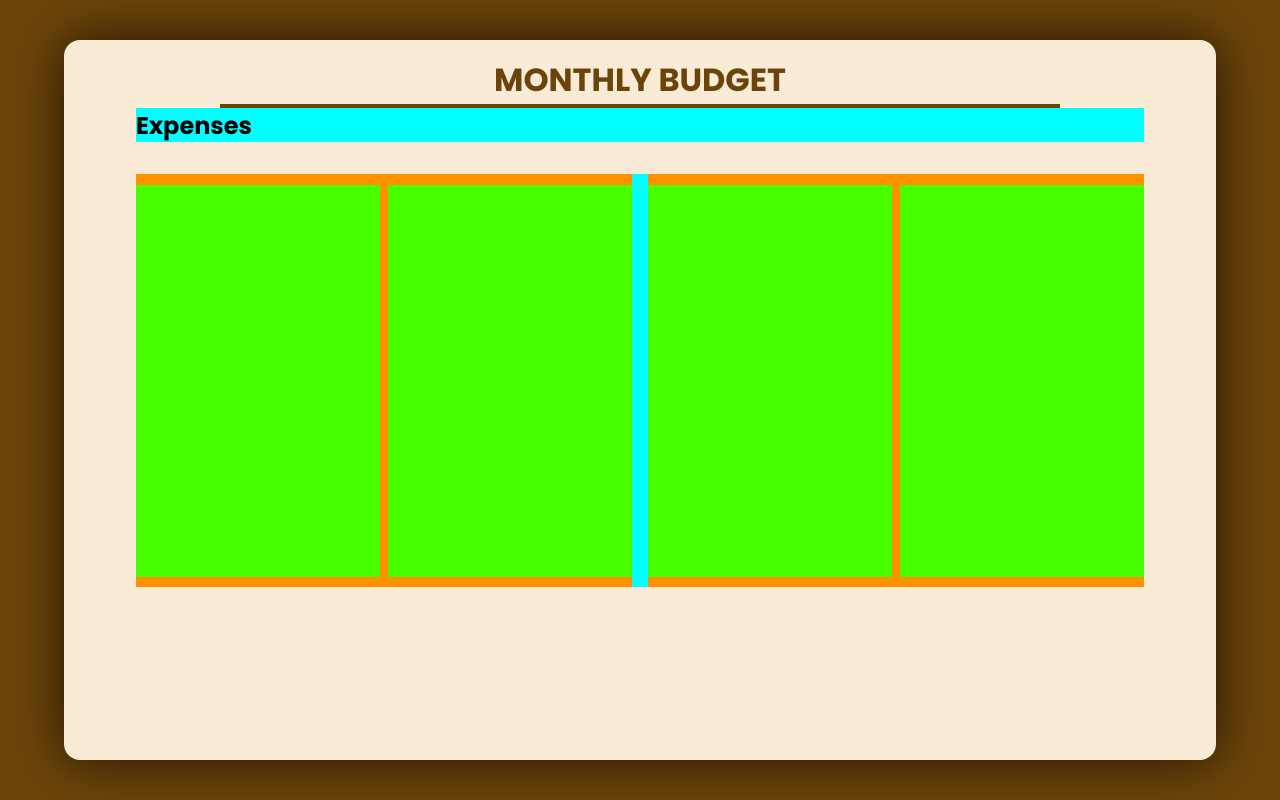
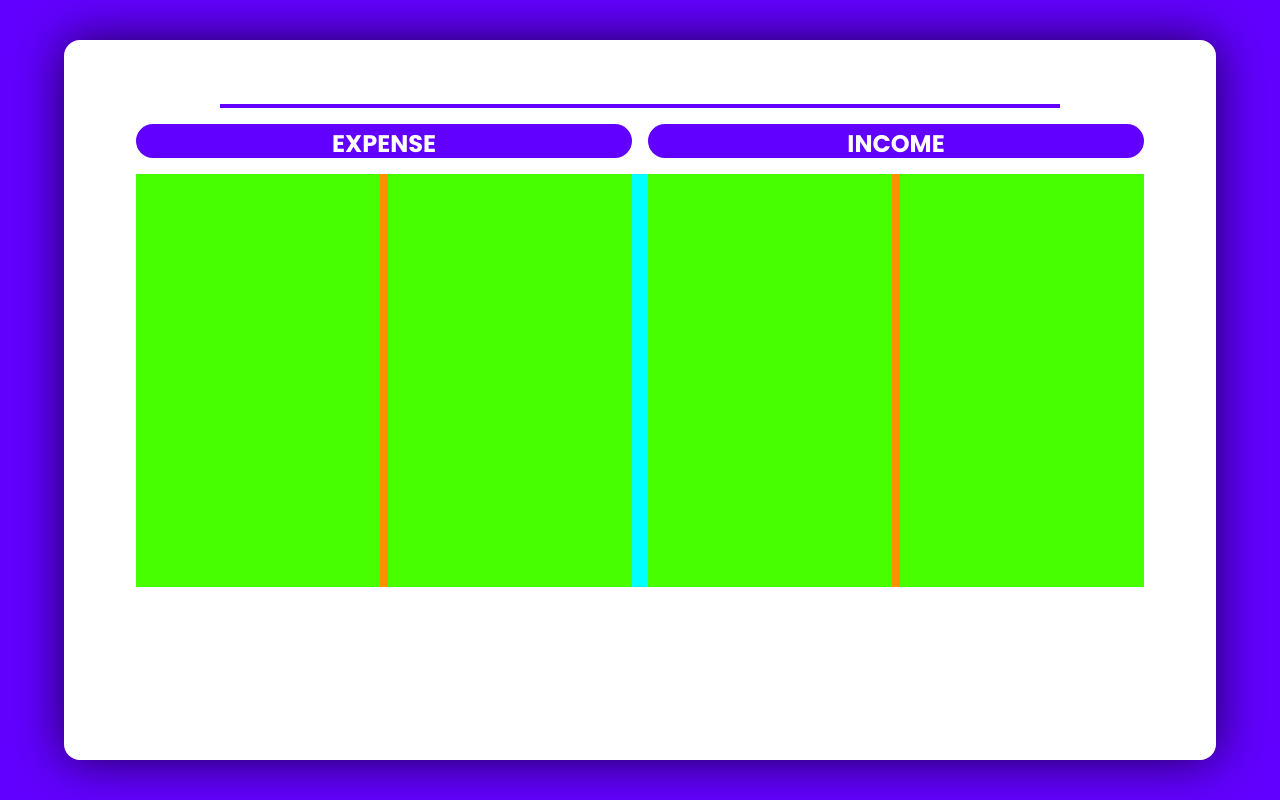
Before and after one commit to Designer-Abishek/Monthly-Budget, a plain HTML site: page Index.html in a window 1280 px wide. Drawn offline with nearby package versions, Linux system fonts and the light colour scheme.

Commit message:
some changes

```diff
--- a/Index.html
+++ b/Index.html
@@ -27,7 +27,8 @@
         <hr>
         <div class="heading-wrapper">
             <div class="heading">
-                <h2>Expenses</h2>
+                <h2>Expense</h2>
+                <h2>Income</h2>
           </div>
         </div>
         <div class="wrapper-content">
--- a/style.css
+++ b/style.css
@@ -10,10 +10,9 @@ body {
     width: auto;
 }
 
-
 .container {
     height: 100vh;
-    background-color:rgb(107, 68, 10);
+    background-color:rgb(98, 0, 255);
     display: flex;
     justify-content: center;
     align-items: center;
@@ -23,7 +22,7 @@ body {
     height: 90vh;
     width: 90vw;
     padding: 1rem;
-    background-color:antiquewhite;
+    background-color:white;
     border-radius: 1rem;
     display: flex;
     flex-direction: column;
@@ -32,26 +31,46 @@ body {
 }
 
 .wrapper h1 {
-    color: rgb(107, 68, 10);
+    color:white;
     text-transform: uppercase;
 }
 
 hr {
-    border:rgb(107, 68, 10) 2px solid;
+    border:rgb(98, 0, 255) 2px solid;
     width: 75%;
 }
 
 .heading-wrapper {
-    background-color: aqua;
     height: 5%;
     width: 90%;
+    margin-block: 1rem;
+}
+
+.heading {
+    height: 100%;
+    width: 100%;
+    display: flex;
+    justify-content: space-between;
+    align-items: center;
+    gap: 1rem;
+
+}
+
+.heading h2 {
+    width: 50%;
+    height: 100%;
+    color: white;
+    text-align: center;
+    text-transform: uppercase;
+    background-color: rgb(98, 0, 255);
+    border-radius: 50px;
+    line-height: 40px;
 }
 
 .wrapper-content {
     background-color: aqua;
     height: 60%;
     width: 90%;
-    margin-block: 2rem;
     display: flex;
     justify-content: center;
     gap: 1rem;
@@ -63,12 +82,11 @@ hr {
     width: 90%;
     display: flex;
     justify-content: center;
-    align-items: center;
     gap: 0.5rem;
 }
 
 .columns-columns {
     background-color: rgb(72, 255, 0);
-    height: 95%;
+    height: 100%;
     width: 100%;
 }
```
